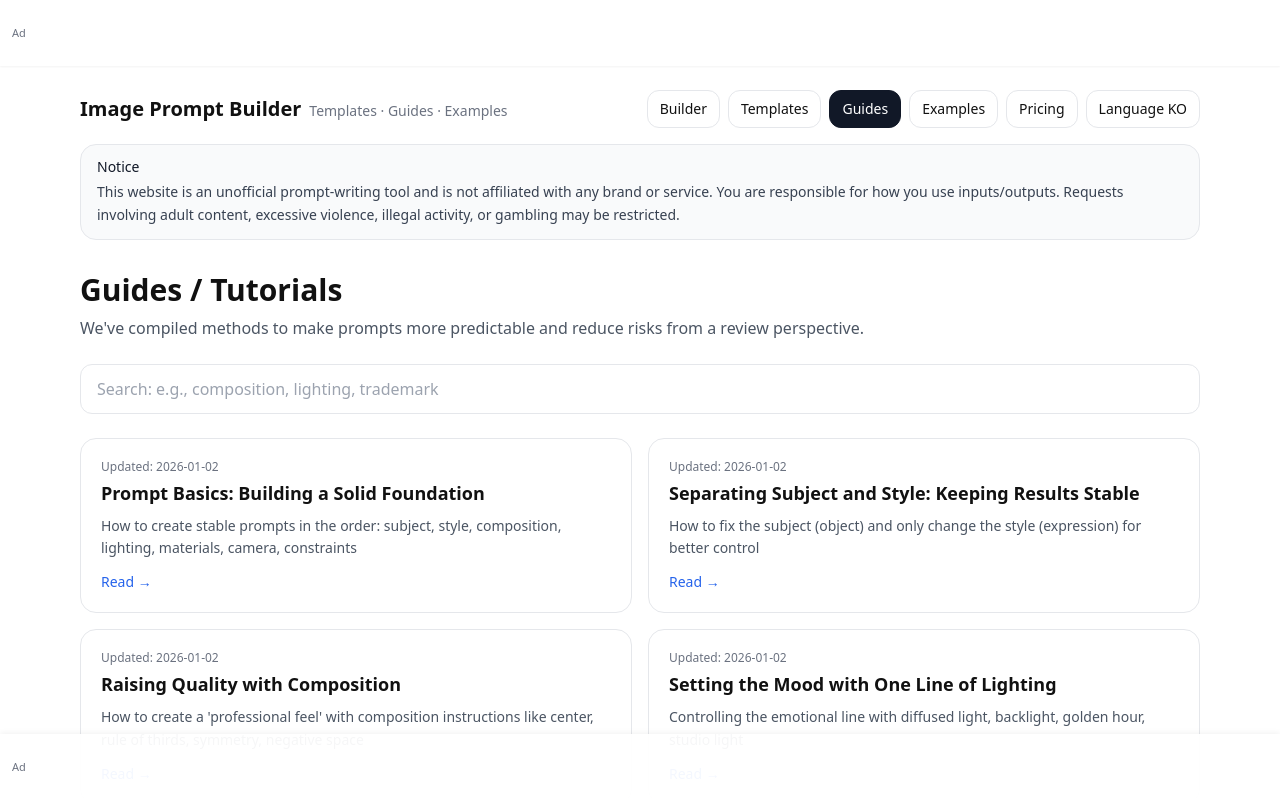
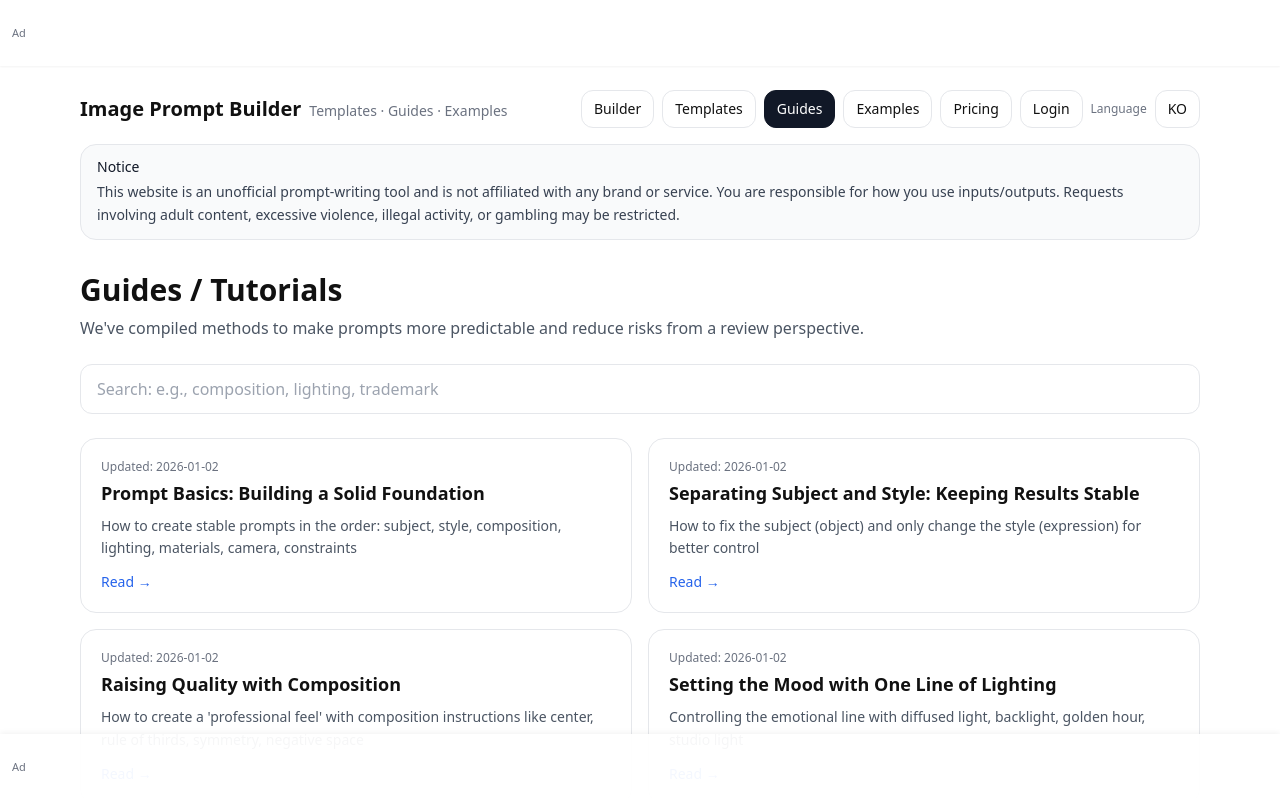
Before and after one commit to junjeejj/Midjourney-promft-builder, a React (Vite) app: page /guides in a window 1280 px wide. Shown: the top 798 px of the page. Built offline with nearby package versions, Linux system fonts and the light colour scheme; no server answers.

Commit message:
feat: 로그인 버튼 상단 네비게이션 이동, 언어 설정 버튼 개선, 영어 모드 한글 표시 문제 해결

```diff
--- a/src/components/HeaderAuth.tsx
+++ b/src/components/HeaderAuth.tsx
@@ -2,12 +2,16 @@ import React from "react";
 import { Link } from "react-router-dom";
 import { useAuth } from "../store/useAuth";
 import { ROUTES } from "../config/constants";
+import { getLang } from "../lib/lang";
+import { SITE_TEXT } from "../config/siteText";
 
 export default function HeaderAuth() {
   const { user, signOut } = useAuth();
   const [open, setOpen] = React.useState(false);
   const dropdownRef = React.useRef<HTMLDivElement | null>(null);
   const [imgError, setImgError] = React.useState(false);
+  const lang = getLang();
+  const t = SITE_TEXT[lang];
 
   React.useEffect(() => {
     if (!open) return;
@@ -26,7 +30,7 @@ export default function HeaderAuth() {
         to={ROUTES.LOGIN}
         className="rounded-full px-3 py-1 text-gray-700 transition hover:bg-gray-100"
       >
-        로그인
+        {t.auth.login}
       </Link>
     );
   }
@@ -39,12 +43,12 @@ export default function HeaderAuth() {
       <button
         onClick={() => setOpen((prev) => !prev)}
         className="h-9 w-9 overflow-hidden rounded-full border border-gray-200 bg-white shadow-sm transition hover:shadow"
-        aria-label="사용자 메뉴 열기"
+        aria-label={lang === "ko" ? "사용자 메뉴 열기" : "Open user menu"}
       >
         {avatarUrl && !imgError ? (
           <img
             src={avatarUrl}
-            alt={user.displayName ?? "사용자"}
+            alt={user.displayName ?? t.auth.user}
             className="h-full w-full object-cover"
             onError={() => {
               setImgError(true);
@@ -63,7 +67,7 @@ export default function HeaderAuth() {
             className="block rounded-lg px-3 py-2 text-left text-gray-700 transition hover:bg-gray-100"
             onClick={() => setOpen(false)}
           >
-            내 정보 보기
+            {t.auth.viewProfile}
           </Link>
           <button
             onClick={() => {
@@ -72,7 +76,7 @@ export default function HeaderAuth() {
             }}
             className="block w-full rounded-lg px-3 py-2 text-left text-red-500 transition hover:bg-red-50"
           >
-            로그아웃
+            {t.auth.logout}
           </button>
         </div>
       )}
--- a/src/components/SiteHeader.tsx
+++ b/src/components/SiteHeader.tsx
@@ -2,11 +2,14 @@ import React from "react";
 import { Link, useLocation } from "react-router-dom";
 import { getLang, setLang } from "../lib/lang";
 import { NAV_ITEMS, SITE_TEXT } from "../config/siteText";
+import { useAuth } from "../store/useAuth";
+import { ROUTES } from "../config/constants";
 
 export default function SiteHeader() {
   const loc = useLocation();
   const lang = getLang();
   const t = SITE_TEXT[lang];
+  const { user } = useAuth();
 
   return (
     <div className="mx-auto max-w-6xl px-4 pt-6">
@@ -31,12 +34,24 @@ export default function SiteHeader() {
               </Link>
             );
           })}
+          {!user && (
+            <Link
+              to={ROUTES.LOGIN}
+              className={[
+                "px-3 py-2 rounded-xl text-sm border transition",
+                loc.pathname === ROUTES.LOGIN ? "bg-gray-900 text-white border-gray-900" : "bg-white hover:bg-gray-50",
+              ].join(" ")}
+            >
+              {t.nav.login}
+            </Link>
+          )}
+          <span className="text-xs text-gray-500">{t.language.label}</span>
           <button
             className="px-3 py-2 rounded-xl text-sm border bg-white hover:bg-gray-50 transition"
             onClick={() => setLang(lang === "ko" ? "en" : "ko")}
             title={lang === "ko" ? "Switch to English" : "한국어로 전환"}
           >
-            {lang === "ko" ? "언어 설정 EN" : "Language KO"}
+            {t.language.switchTo}
           </button>
         </div>
       </div>
--- a/src/components/UserInfo.tsx
+++ b/src/components/UserInfo.tsx
@@ -5,10 +5,14 @@ import { useAuth } from "../store/useAuth";
 import { useWalletStore } from "../store/useWalletStore";
 import HeaderAuth from "./HeaderAuth";
 import { ROUTES, TIMEOUTS } from "../config/constants";
+import { getLang } from "../lib/lang";
+import { SITE_TEXT } from "../config/siteText";
 
 export default function UserInfo() {
   const { user, token, checkSession } = useAuth();
   const { balance, fetchBalance } = useWalletStore();
+  const lang = getLang();
+  const t = SITE_TEXT[lang];
 
   // Zustand store 함수들의 최신 참조를 유지
   const checkSessionRef = React.useRef(checkSession);
@@ -46,7 +50,7 @@ export default function UserInfo() {
           <HeaderAuth />
           {user?.id && (
             <span className="text-sm text-gray-600">
-              {user.displayName || user.name || "사용자"}
+              {user.displayName || user.name || t.auth.user}
             </span>
           )}
         </div>
@@ -56,14 +60,14 @@ export default function UserInfo() {
       {user?.id && (
         <div className="space-y-2">
           <div className="rounded-lg bg-gray-100 px-3 py-2 text-sm">
-            <span className="text-gray-600">크레딧: </span>
+            <span className="text-gray-600">{lang === "ko" ? "크레딧: " : "Credits: "}</span>
             <span className="font-semibold text-gray-900">{balance}</span>
           </div>
           <Link
             to={ROUTES.PRICING}
             className="block w-full text-center rounded-lg border border-blue-500 bg-blue-500 px-3 py-2 text-sm font-medium text-white transition hover:bg-blue-600"
           >
-            크레딧 구매
+            {lang === "ko" ? "크레딧 구매" : "Buy Credits"}
           </Link>
         </div>
       )}
@@ -73,7 +77,7 @@ export default function UserInfo() {
           to={ROUTES.LOGIN}
           className="block w-full text-center rounded-lg border border-gray-300 bg-white px-3 py-2 text-sm font-medium text-gray-700 transition hover:bg-gray-50"
         >
-          로그인
+          {t.auth.login}
         </Link>
       )}
     </div>
--- a/src/config/siteText.ts
+++ b/src/config/siteText.ts
@@ -29,6 +29,17 @@ export const SITE_TEXT = {
       contact: "Contact",
       privacy: "개인정보처리방침",
       terms: "이용약관",
+      login: "로그인",
+    },
+    language: {
+      label: "언어선택",
+      switchTo: "EN",
+    },
+    auth: {
+      login: "로그인",
+      logout: "로그아웃",
+      viewProfile: "내 정보 보기",
+      user: "사용자",
     },
     adLabel: "광고",
     report: {
@@ -70,6 +81,17 @@ export const SITE_TEXT = {
       contact: "Contact",
       privacy: "Privacy",
       terms: "Terms",
+      login: "Login",
+    },
+    language: {
+      label: "Language",
+      switchTo: "KO",
+    },
+    auth: {
+      login: "Login",
+      logout: "Log out",
+      viewProfile: "View Profile",
+      user: "User",
     },
     adLabel: "Ad",
     report: {
```
